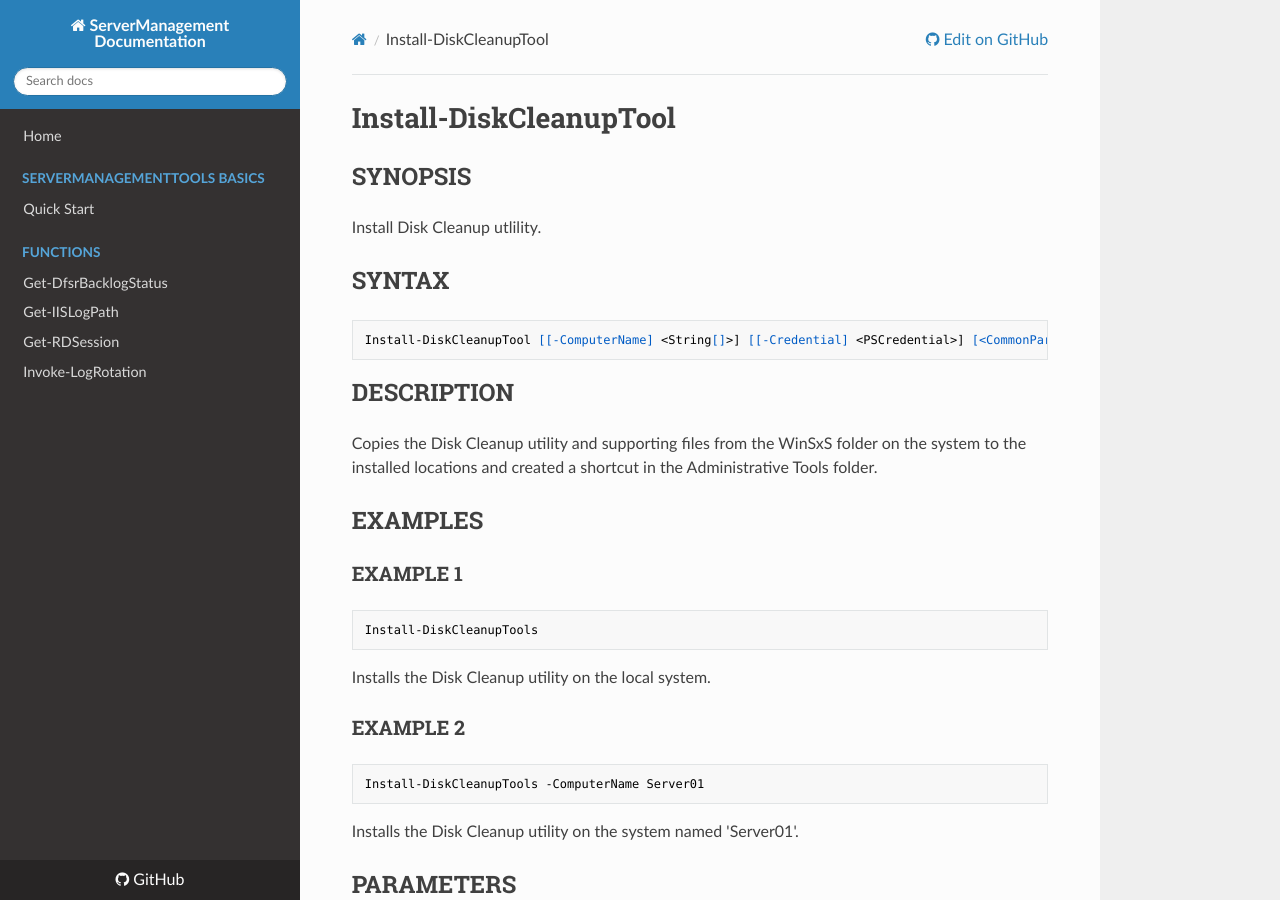
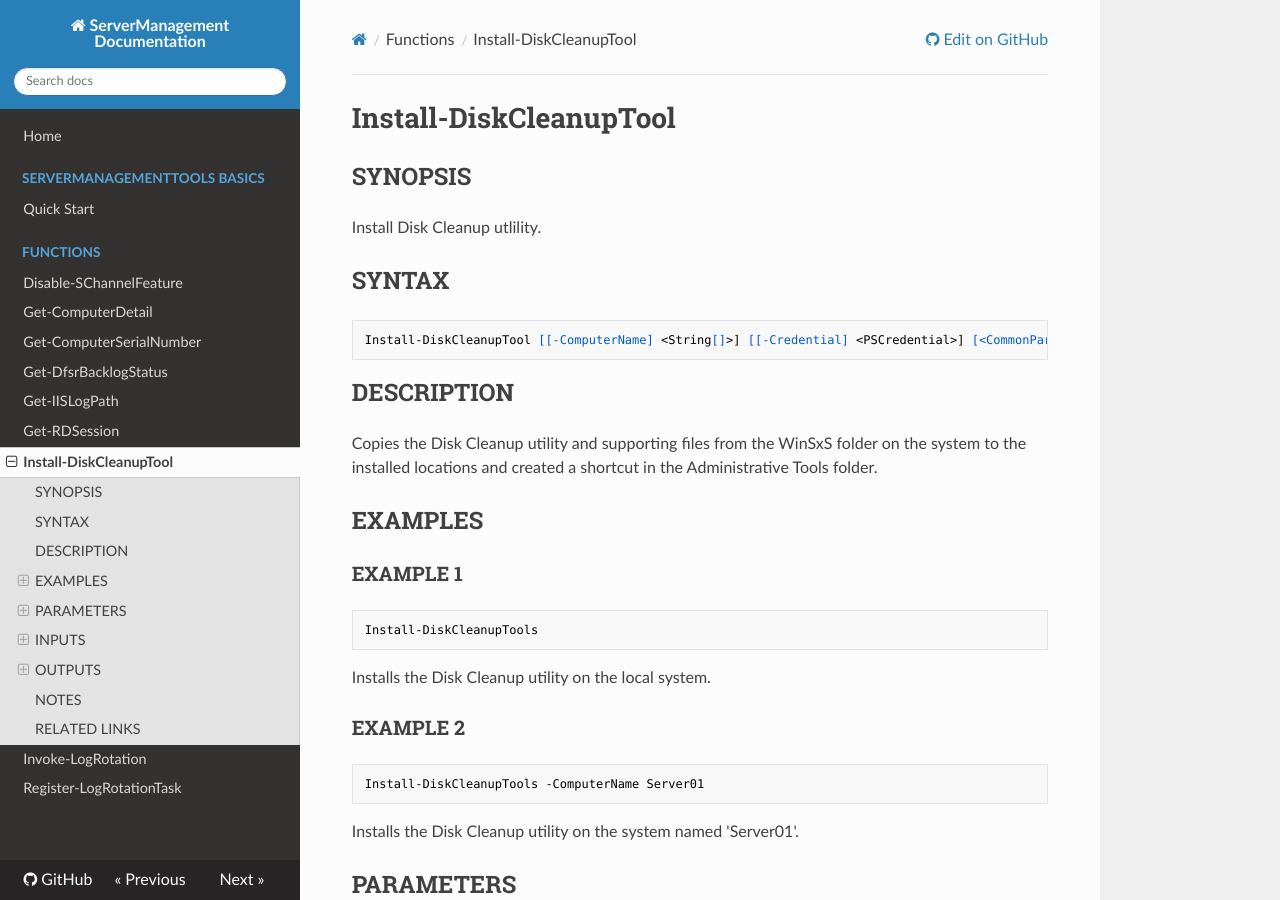
Before and after one commit to twillin912/PSServerManagement, an MkDocs documentation site: the page built from docs/Functions/Install-DiskCleanupTool.md, in a window 1280 px wide and 900 px high. Built offline with MkDocs 1.6.1, drawn with Linux system fonts in a browser that asks for light colours; nearby versions of some CDN libraries; old or Windows-style settings are respelled for this version of MkDocs.

Commit message:
update documentation

```diff
--- a/mkdocs.yml
+++ b/mkdocs.yml
@@ -6,7 +6,12 @@ pages:
   - ServerManagementTools Basics:
     - Quick Start: quickstart.md
   - Functions:
+    - Disable-SChannelFeature: Functions/Disable-SChannelFeature.md
+    - Get-ComputerDetail: Functions/Get-ComputerDetail.md
+    - Get-ComputerSerialNumber: Functions/Get-ComputerSerialNumber.md
     - Get-DfsrBacklogStatus: Functions/Get-DfsrBacklogStatus.md
     - Get-IISLogPath: Functions/Get-IISLogPath.md
     - Get-RDSession: Functions/Get-RDSession.md
+    - Install-DiskCleanupTool: Functions/Install-DiskCleanupTool.md
     - Invoke-LogRotation: Functions/Invoke-LogRotation.md
+    - Register-LogRotationTask: Functions/Register-LogRotationTask.md
```
